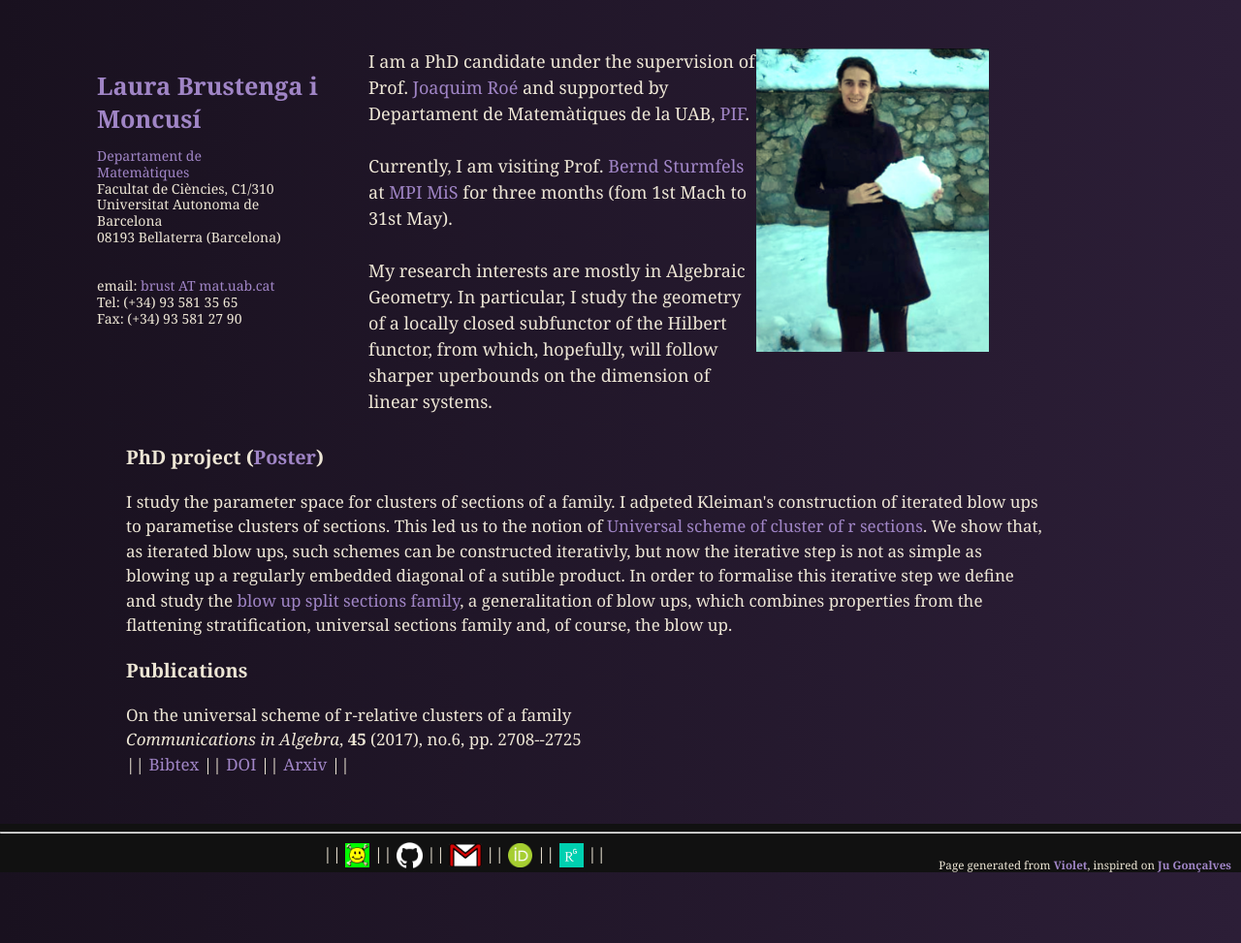
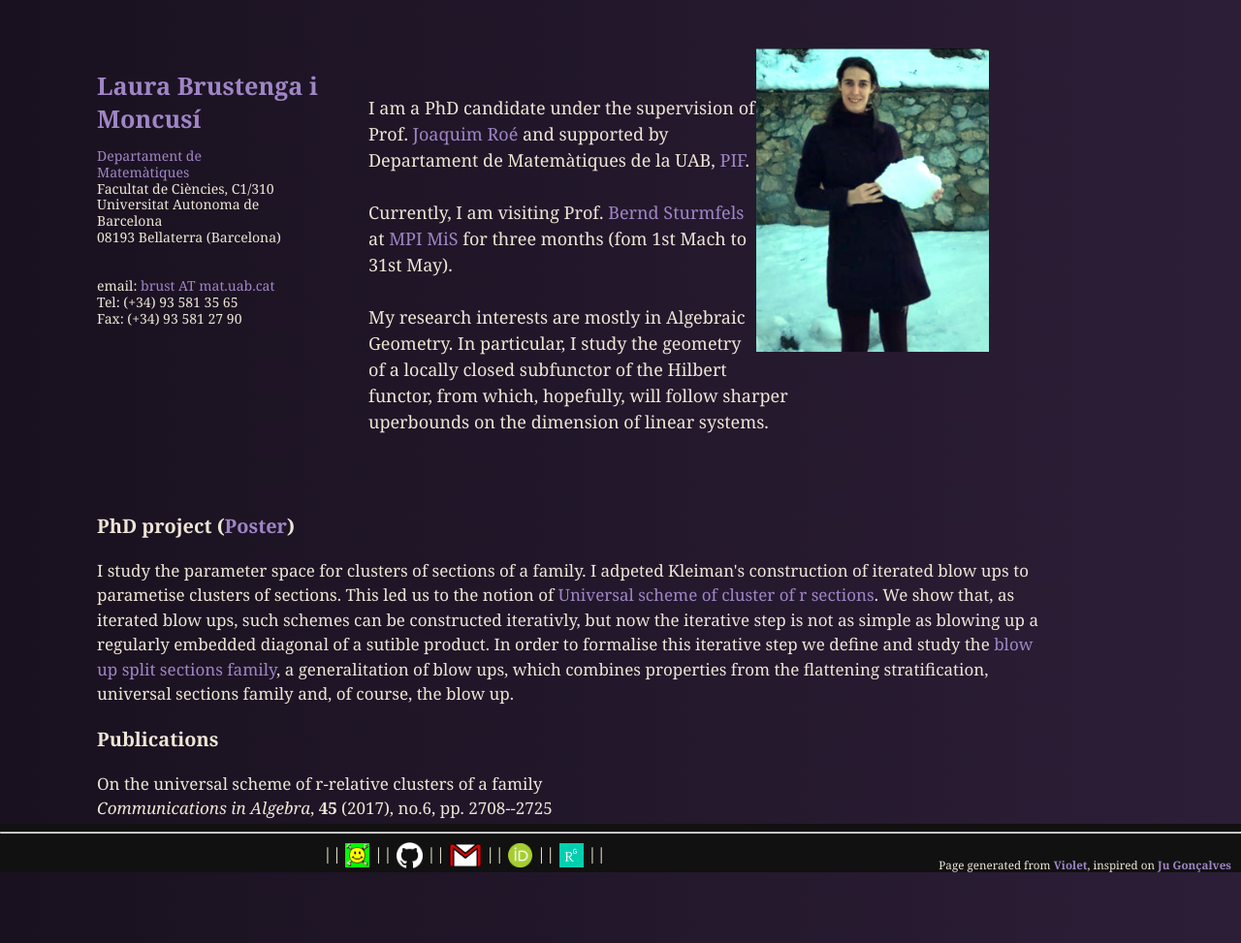
Before and after one commit to LauraBMo/LauraBMo.github.io, a Jekyll site: the page built from index.html, in a window 1280 px wide. Shown: the whole page at 97% size. Built offline with Jekyll 4.4.1, drawn with Linux system fonts in a browser that asks for light colours.

Commit message:
padding content from the content
padding section gives a padding in every section that I do not want
at all.

```diff
--- a/_sass/home.sass
+++ b/_sass/home.sass
@@ -87,6 +87,3 @@ footer
     font-weight: bold
   img
     vertical-align: middle
-
-section
-  padding: 0 0 0 30px
--- a/_sass/section.sass
+++ b/_sass/section.sass
@@ -14,6 +14,7 @@
     margin-left: 250px
     font-size: 18px
     max-width: 450px
+    padding: 30px
 
 .content p
   margin-bottom: 30px
```
